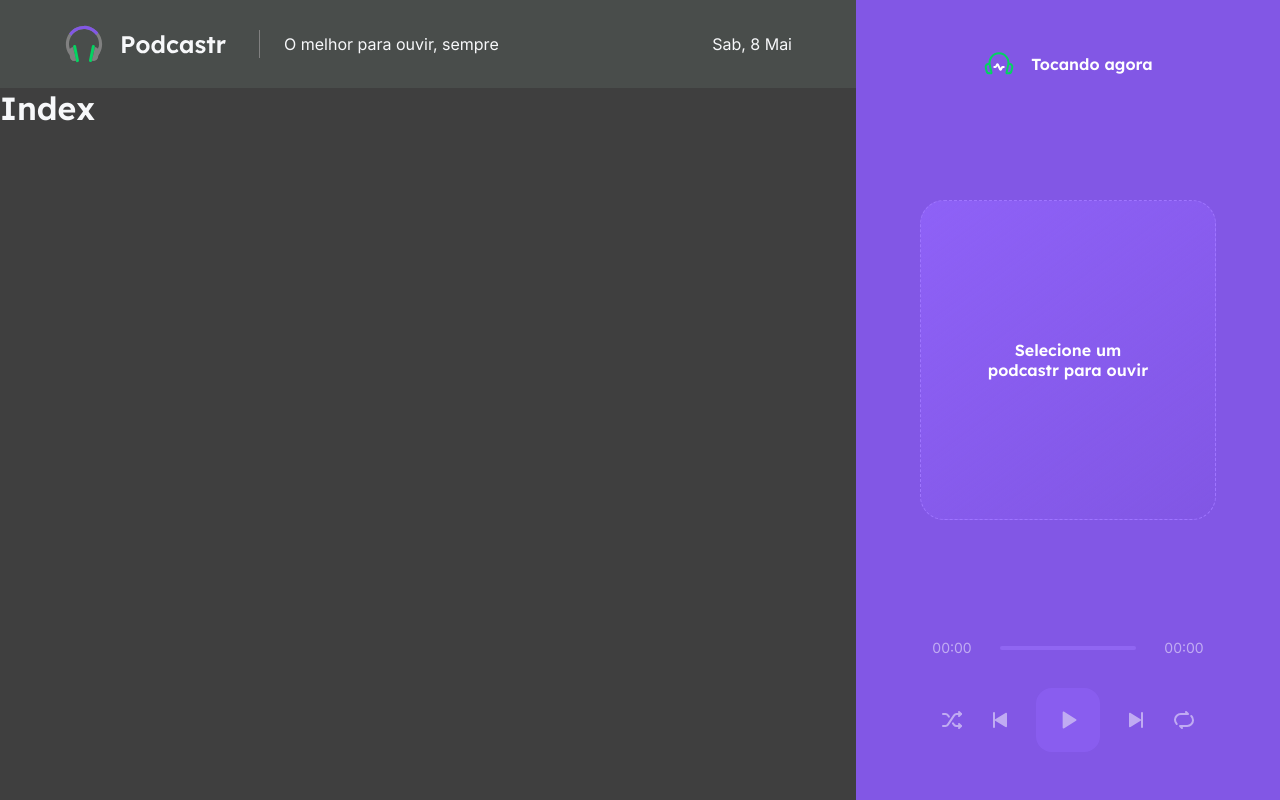
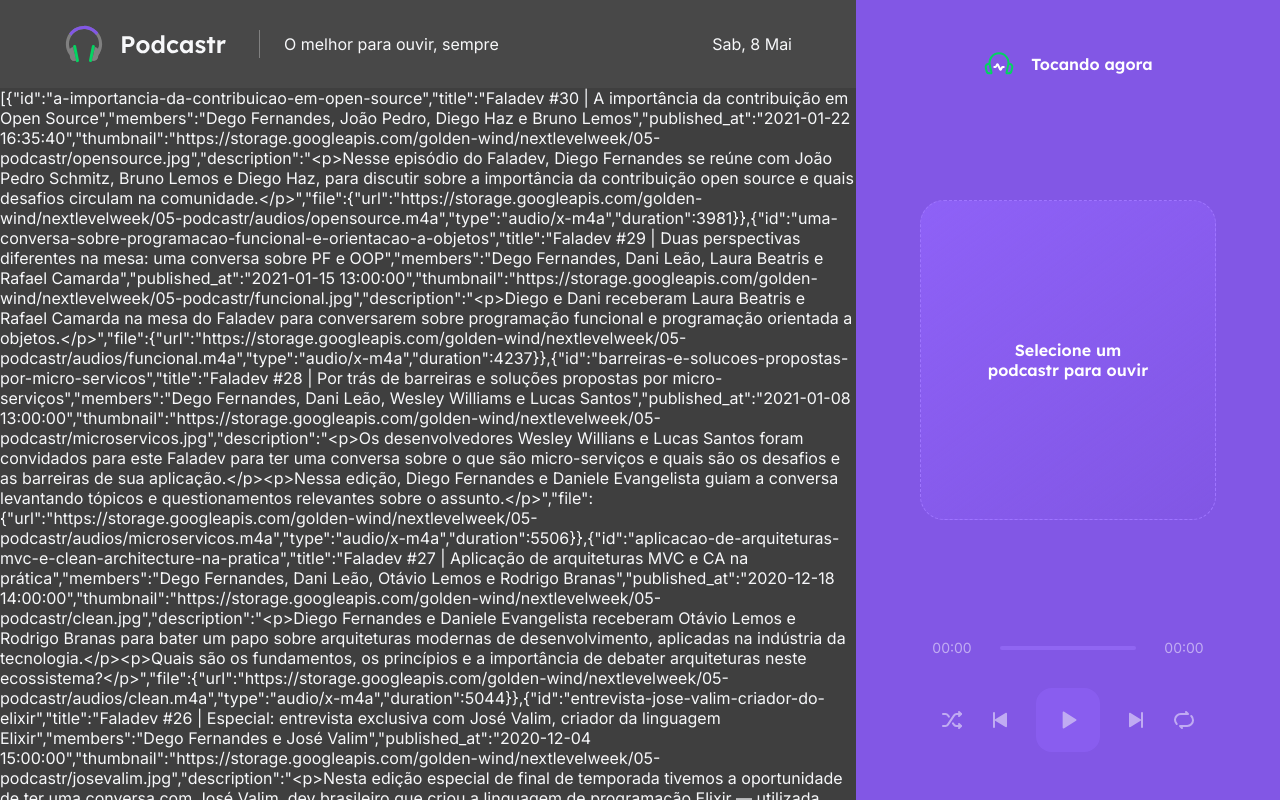
Before and after one commit to adrianmouzinho/podcastr, a Next.js app: page / in a window 1280 px wide. Shown: the top 800 px of the page. Built offline with nearby package versions, Linux system fonts and the light colour scheme; data requests are answered from the project's data file.

Commit message:
API in JSON and generating page statically with SSG

```diff
--- a/package.json
+++ b/package.json
@@ -6,7 +6,7 @@
     "dev": "next dev",
     "build": "next build",
     "start": "next start",
-    "server": "json-server server.json -w -d 750 3333"
+    "server": "json-server server.json -w -d 750 -p 3030"
   },
   "dependencies": {
     "date-fns": "^2.21.2",
@@ -18,6 +18,7 @@
   "devDependencies": {
     "@types/node": "^15.0.2",
     "@types/react": "^17.0.5",
+    "json-server": "^0.16.3",
     "typescript": "^4.2.4"
   }
 }
--- a/src/components/Header/styles.module.scss
+++ b/src/components/Header/styles.module.scss
@@ -1,5 +1,6 @@
 .headerContainer {
-    background: var(--grey-800);
+    background: var(--grey-900);
+    //border-bottom: 1px solid var(--grey-800);
 
     display: flex;
     align-items: center;
--- a/src/pages/index.tsx
+++ b/src/pages/index.tsx
@@ -1,5 +1,23 @@
-export default function Home() {
+// SPA
+// SSR
+// SSG
+
+export default function Home(props) {
   return (
-    <h1>Index</h1>
+    <div>
+      <p>{JSON.stringify(props.episodes)}</p>
+    </div>
   )
 }
+
+export async function getStaticProps() {
+  const response = await fetch('http://localhost:3333/episodes')
+  const data = await response.json()
+
+  return {
+    props: {
+      episodes: data,
+    },
+    revalidate: 60 * 60 * 8,
+  }
+}
--- a/src/styles/global.scss
+++ b/src/styles/global.scss
@@ -12,7 +12,8 @@
     --grey-200: #AFB2B1;
     --grey-500: #808080;
     --grey-800: #494D4B;
-    --grey-900: #3f3f3f;
+    --grey-900: #484848;
+    --grey-1000: #3f3f3f;
 
     --green-500: #84D361;
 
@@ -35,7 +36,7 @@
 }
 
 body {
-    background: var(--grey-900);
+    background: var(--grey-1000);
 }
 
 body, input, textarea, button {
```
Also changed, not shown: 1 other file (tests, documents, lock files or other folders).
